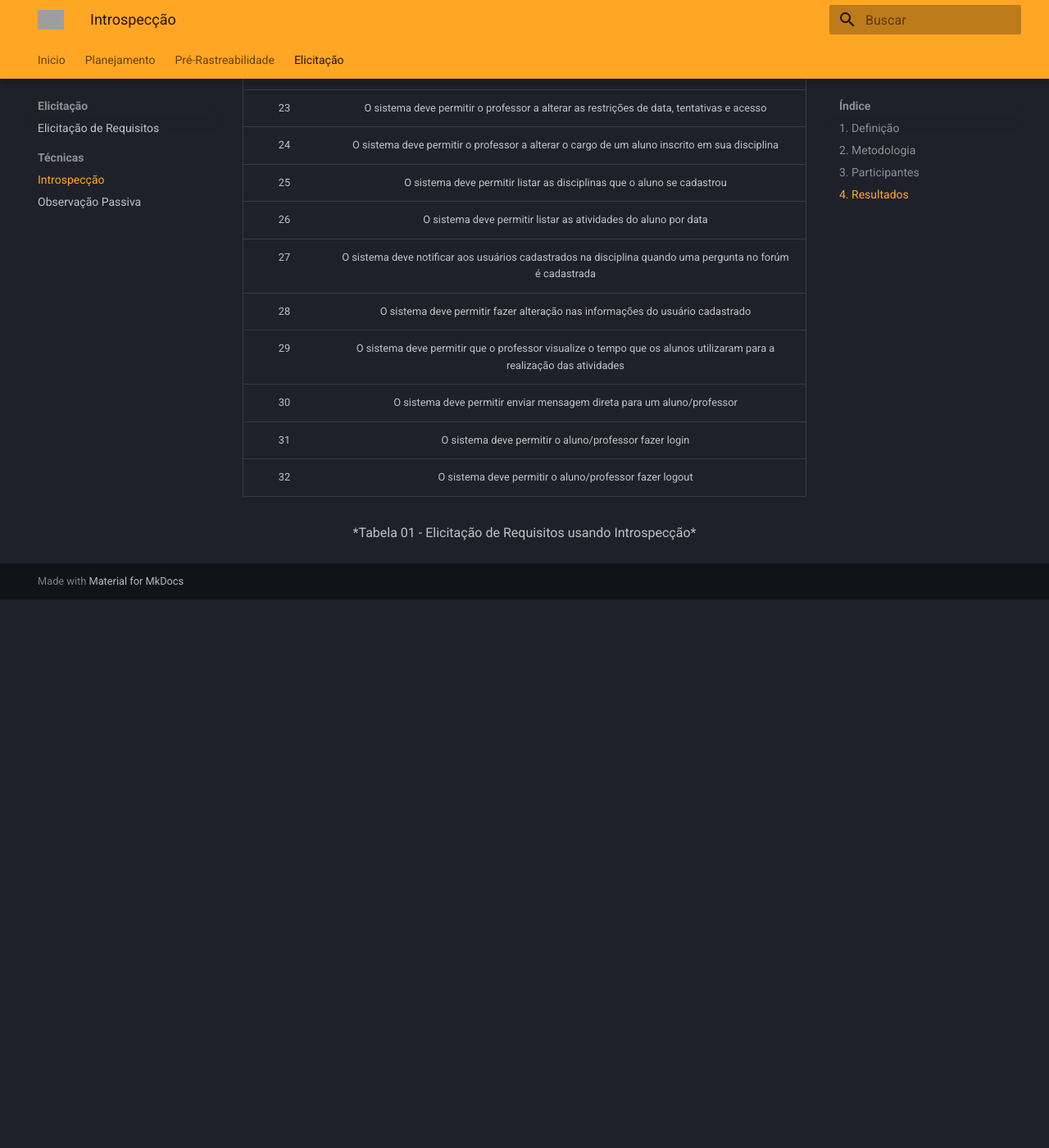
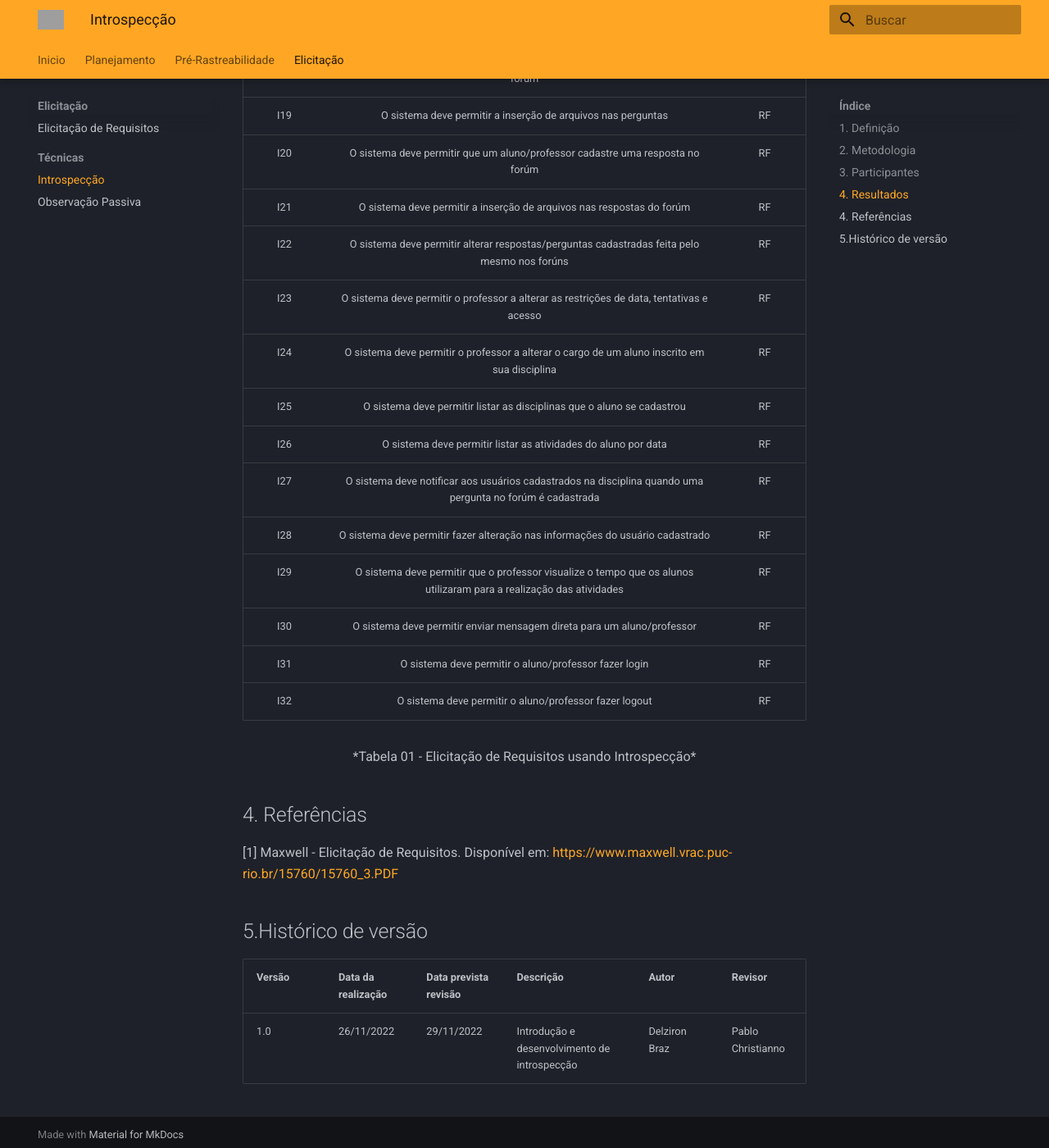
Before and after one commit to Requisitos-de-Software/2022.2-Moodle, an MkDocs documentation site: the page built from docs/Elicitação/Técnicas/introspecção.md, in a window 1280 px wide and 1400 px high, scrolled down 1642 px. Shown: the whole window at 82% size. Built offline with MkDocs 1.6.1 and Material for MkDocs 9.7.7, drawn with Linux system fonts in a browser that asks for light colours; before the commit the page ends 2373 px from its top, so only the background shows below that; some of the changed text lies outside the part shown; grey boxes are pictures that could not be loaded.

Commit message:
Adição do versionamento e referências

```diff
--- a/docs/Elicitação/Técnicas/introspecção.md
+++ b/docs/Elicitação/Técnicas/introspecção.md
@@ -21,41 +21,57 @@
 
 ## 4. Resultados
 
-| ID | Requisitos|
-|:----:|:-----------:|
-| 01  | O sistema deve permitir cadastrar um aluno |
-| 02  | O sistema deve permitir cadastrar um professor |
-| 03  | O sistema deve permitir cadastrar uma disciplina |
-| 04  | O sistema deve permitir cadastrar login e senha para entrar nas disciplinas |
-| 05  | O sistema deve permitir cadastrar novas atividades |
-| 06  | O sistema deve permitir listar os alunos cadastrados |
-| 07  | O sistema deve permitir listar as disciplinas cadastradas |
-| 08  | O sistema deve permitir pesquisar por uma disciplina a partir do nome do professor |
-| 09  | O sistema deve permitir pesquisar disciplina por nome |
-| 10  | O sistema deve permitir pesquisar aluno por nome |
-| 11  | O sistema deve permitir a consulta de notas das atividades |
-| 12  | O sistema deve permitir a inserção de arquivos para envio das atividades |
-| 13  | O sistema deve permitir retirar um aluno ou todos os alunos da disciplina |
-| 14  | O sistema deve permitir criar restrições de acesso para as atividades |
-| 15  | O sistema deve permitir criar limite de tentativas para as atividades |
-| 16  | O sistema deve permitir criar limite de date de envio para as atividades |
-| 17  | O sistema deve permitir que o professor crie um forúm |
-| 18  | O sistema deve permitir que um aluno/professor cadastre uma pergunta no forúm |
-| 19  | O sistema deve permitir a inserção de arquivos nas perguntas |
-| 20  | O sistema deve permitir que um aluno/professor cadastre uma resposta no forúm |
-| 21  | O sistema deve permitir a inserção de arquivos nas respostas do forúm |
-| 22  | O sistema deve permitir alterar respostas/perguntas cadastradas feita pelo mesmo nos forúns |
-| 23  | O sistema deve permitir o professor a alterar as restrições de data, tentativas e acesso |
-| 24  | O sistema deve permitir o professor a alterar o cargo de um aluno inscrito em sua disciplina |
-| 25  | O sistema deve permitir listar as disciplinas que o aluno se cadastrou |
-| 26  | O sistema deve permitir listar as atividades do aluno por data |
-| 27  | O sistema deve notificar aos usuários cadastrados na disciplina quando uma pergunta no forúm é cadastrada |
-| 28  | O sistema deve permitir fazer alteração nas informações do usuário cadastrado |
-| 29  | O sistema deve permitir que o professor visualize o tempo que os alunos utilizaram para a realização das atividades |
-| 30  | O sistema deve permitir enviar mensagem direta para um aluno/professor |
-| 31  | O sistema deve permitir o aluno/professor fazer login |
-| 32  | O sistema deve permitir o aluno/professor fazer logout |
+**Legenda**:
+
+* I: Introspecção
+* RF: Requisitos Funcionais
+* RNF: Requisitos Não Funcionais
+
+| ID | Requisitos | Tipo |
+|:----:|:-----------:|:-----------:|
+| I01  | O sistema deve permitir cadastrar um aluno | RF |
+| I02  | O sistema deve permitir cadastrar um professor | RF |
+| I03  | O sistema deve permitir cadastrar uma disciplina | RF |
+| I04  | O sistema deve permitir cadastrar login e senha para entrar nas disciplinas | RF |
+| I05  | O sistema deve permitir cadastrar novas atividades | RF |
+| I06  | O sistema deve permitir listar os alunos cadastrados | RF |
+| I07  | O sistema deve permitir listar as disciplinas cadastradas | RF |
+| I08  | O sistema deve permitir pesquisar por uma disciplina a partir do nome do professor | RF |
+| I09  | O sistema deve permitir pesquisar disciplina por nome | RF |
+| I10  | O sistema deve permitir pesquisar aluno por nome | RF |
+| I11  | O sistema deve permitir a consulta de notas das atividades | RF |
+| I12  | O sistema deve permitir a inserção de arquivos para envio das atividades | RF |
+| I13  | O sistema deve permitir retirar um aluno ou todos os alunos da disciplina | RF |
+| I14  | O sistema deve permitir criar restrições de acesso para as atividades | RF |
+| I15  | O sistema deve permitir criar limite de tentativas para as atividades | RF |
+| I16  | O sistema deve permitir criar limite de date de envio para as atividades | RF |
+| I17  | O sistema deve permitir que o professor crie um forúm | RF |
+| I18  | O sistema deve permitir que um aluno/professor cadastre uma pergunta no forúm | RF |
+| I19  | O sistema deve permitir a inserção de arquivos nas perguntas | RF |
+| I20  | O sistema deve permitir que um aluno/professor cadastre uma resposta no forúm | RF |
+| I21  | O sistema deve permitir a inserção de arquivos nas respostas do forúm | RF |
+| I22  | O sistema deve permitir alterar respostas/perguntas cadastradas feita pelo mesmo nos forúns | RF |
+| I23  | O sistema deve permitir o professor a alterar as restrições de data, tentativas e acesso | RF |
+| I24  | O sistema deve permitir o professor a alterar o cargo de um aluno inscrito em sua disciplina | RF |
+| I25  | O sistema deve permitir listar as disciplinas que o aluno se cadastrou | RF |
+| I26  | O sistema deve permitir listar as atividades do aluno por data | RF |
+| I27  | O sistema deve notificar aos usuários cadastrados na disciplina quando uma pergunta no forúm é cadastrada | RF |
+| I28  | O sistema deve permitir fazer alteração nas informações do usuário cadastrado | RF |
+| I29  | O sistema deve permitir que o professor visualize o tempo que os alunos utilizaram para a realização das atividades | RF |
+| I30  | O sistema deve permitir enviar mensagem direta para um aluno/professor | RF |
+| I31  | O sistema deve permitir o aluno/professor fazer login | RF |
+| I32  | O sistema deve permitir o aluno/professor fazer logout | RF |
 
 <center>
     *Tabela 01 - Elicitação de Requisitos usando Introspecção*
 </center>
+
+## 4. Referências
+
+[1] Maxwell - Elicitação de Requisitos. Disponível em: <https://www.maxwell.vrac.puc-rio.br/15760/15760_3.PDF>
+
+## 5.Histórico de versão
+
+| Versão | Data da realização | Data prevista revisão | Descrição | Autor | Revisor |
+|--------|------|------|-----------|-------|---------|
+| 1.0    | 26/11/2022 | 29/11/2022 | Introdução e desenvolvimento de introspecção | Delziron Braz | Pablo Christianno |
```
